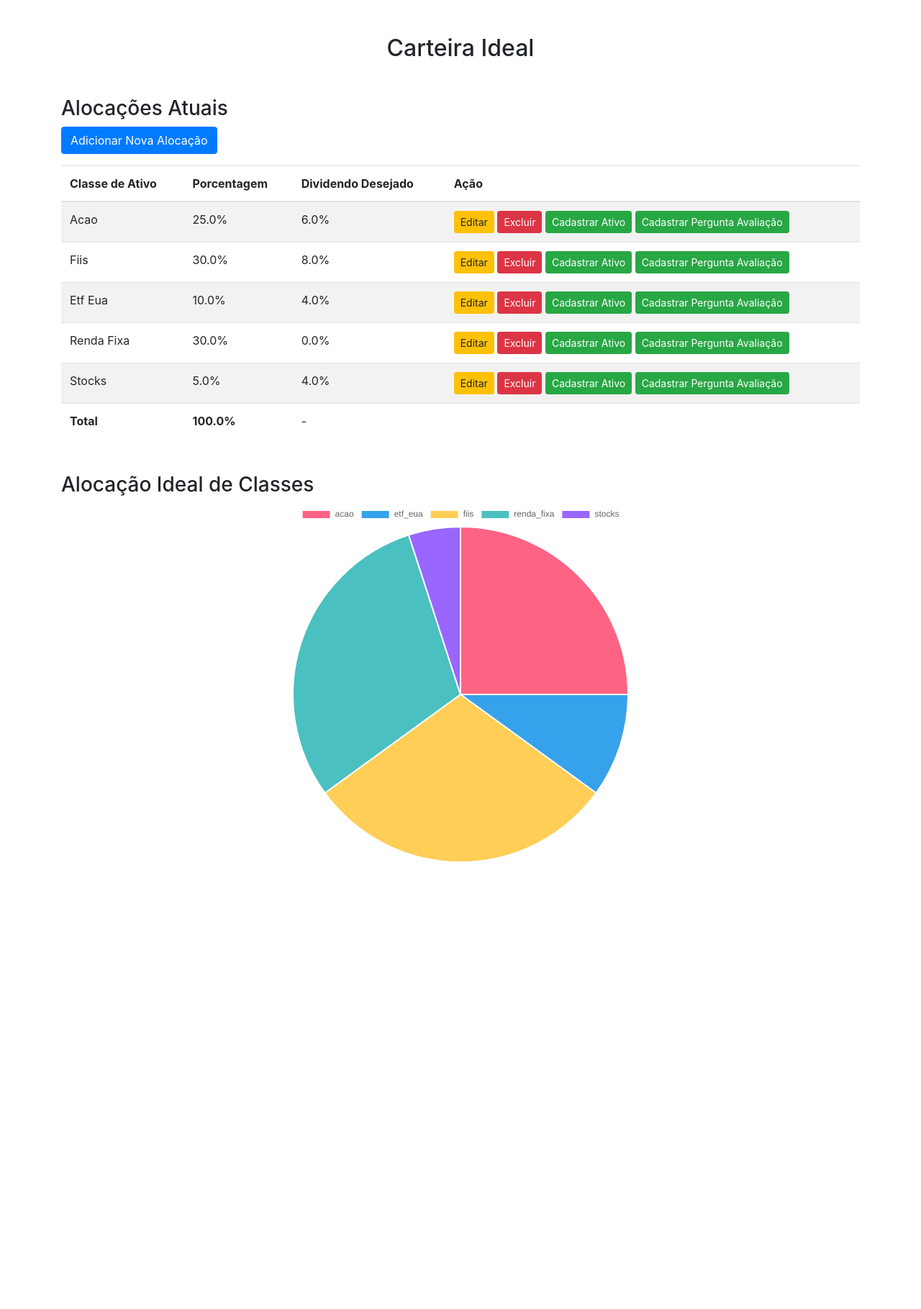
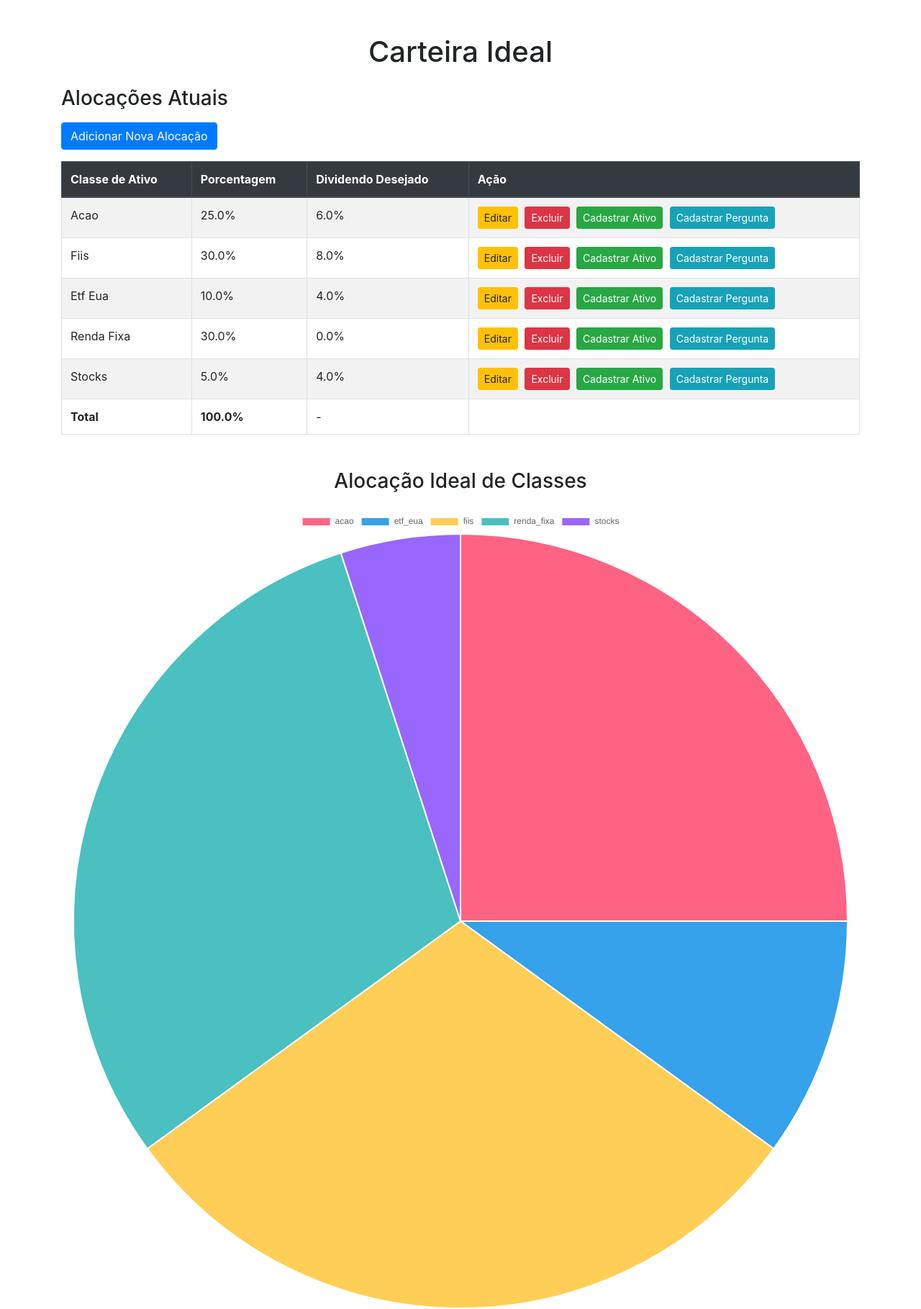
Before and after one commit to andredemelo/essentia-invest-web, a Flask app: page /carteira_ideal in a window 1280 px wide. Shown: the whole page at 72% size. Before the commit the page ends 1197 px from the top, so only its background shows below. Run offline with Flask 3, Linux system fonts and the light colour scheme; a user stored in the database is signed in; data comes from the database, SQL or seed files in the repository; some libraries are stand-ins or nearby versions.

Commit message:
Melhorando layout de página de carteira ideal.

```diff
--- /dev/null
+++ b/static/css/carteira_ideal/styles.css
@@ -0,0 +1,13 @@
+#graficoPizza {
+    max-width: 100%;
+    height: auto;
+}
+
+.modal-header {
+    background-color: #007bff;
+    color: white;
+}
+
+.btn-custom {
+    margin-right: 5px;
+}
--- /dev/null
+++ b/static/js/carteira_ideal/scripts.js
@@ -0,0 +1,19 @@
+const ctx = document.getElementById('graficoPizza').getContext('2d');
+
+if (typeof alocacoesJson !== 'undefined') {
+    new Chart(ctx, {
+        type: 'pie',
+        data: {
+            labels: Object.keys(alocacoesJson),
+            datasets: [{
+                data: Object.values(alocacoesJson),
+                backgroundColor: ['#FF6384', '#36A2EB', '#FFCE56', '#4BC0C0', '#9966FF', '#FF9F40', '#C9CBCF', '#FF5733', '#33FF57', '#3357FF'],
+            }]
+        },
+        options: {
+            responsive: true,
+        }
+    });
+} else {
+    console.error("Variável 'alocacoesJson' não definida.");
+}
--- a/templates/carteira_ideal.html
+++ b/templates/carteira_ideal.html
@@ -5,20 +5,21 @@
     <meta name="viewport" content="width=device-width, initial-scale=1.0">
     <title>Carteira Ideal - Essentia Invest</title>
     <link rel="stylesheet" href="https://stackpath.bootstrapcdn.com/bootstrap/4.5.2/css/bootstrap.min.css">
-    <style>
-        #graficoPizza {
-            width: 500px;
-            height: 500px;
-        }
-    </style>
+    <link rel="stylesheet" href="../static/css/carteira_ideal/styles.css">
 </head>
 <body>
     <div class="container mt-5">
-        <h2 class="text-center">Carteira Ideal</h2>
-        <h3 class="mt-5">Alocações Atuais</h3>
+        <!-- Título principal -->
+        <div class="text-center mb-4">
+            <h1>Carteira Ideal</h1>
+        </div>
+
+        <!-- Seção de alocações atuais -->
+        <div>
+            <h3 class="mb-3">Alocações Atuais</h3>
             <button class="btn btn-primary mb-3" data-toggle="modal" data-target="#adicionarModal">Adicionar Nova Alocação</button>
-        <table class="table table-striped">
-            <thead>
+            <table class="table table-striped table-bordered">
+                <thead class="thead-dark">
                     <tr>
                         <th>Classe de Ativo</th>
                         <th>Porcentagem</th>
@@ -33,26 +34,34 @@
                         <td>{{ alocacao[1] }}%</td>
                         <td>{{ alocacao[2] }}%</td>
                         <td>
-                        <button class="btn btn-warning btn-sm" data-toggle="modal" data-target="#editarModal" data-classe="{{ alocacao[0] }}" data-porcentagem="{{ alocacao[1] }}" data-dividendo="{{ alocacao[2] }}">Editar</button>
-                        <button class="btn btn-danger btn-sm" data-toggle="modal" data-target="#excluirModal" data-classe="{{ alocacao[0] }}" data-porcentagem="{{ alocacao[1] }}">Excluir</button>
-                        <a class="btn btn-success btn-sm" href="{{ url_for('cadastrar_ativos', classe_ativo=alocacao[0]) }}">Cadastrar Ativo</a>
-                        <a class="btn btn-success btn-sm" href="{{ url_for('pergunta', classe_ativo=alocacao[0]) }}">Cadastrar Pergunta Avaliação</a>
+                            <button class="btn btn-warning btn-sm btn-custom" data-toggle="modal" data-target="#editarModal"
+                                data-classe="{{ alocacao[0] }}"
+                                data-porcentagem="{{ alocacao[1] }}"
+                                data-dividendo="{{ alocacao[2] }}">Editar</button>
+                            <button class="btn btn-danger btn-sm btn-custom" data-toggle="modal" data-target="#excluirModal"
+                                data-classe="{{ alocacao[0] }}"
+                                data-porcentagem="{{ alocacao[1] }}">Excluir</button>
+                            <a class="btn btn-success btn-sm btn-custom" href="{{ url_for('cadastrar_ativos', classe_ativo=alocacao[0]) }}">Cadastrar Ativo</a>
+                            <a class="btn btn-info btn-sm" href="{{ url_for('pergunta', classe_ativo=alocacao[0]) }}">Cadastrar Pergunta</a>
                         </td>
                     </tr>
                     {% endfor %}
                     <tr>
                         <td><strong>Total</strong></td>
                         <td><strong>{{ soma_total }}%</strong></td>
-                    <td> - </td>
+                        <td>-</td>
                         <td></td>
                     </tr>
                 </tbody>
             </table>
+        </div>
 
-        <!-- Gráfico de Pizza -->
-        <h3 class="mt-5">Alocação Ideal de Classes</h3>
-        <div class="text-center">
+        <!-- Gráfico de pizza -->
+        <div class="mt-5">
+            <h3 class="text-center">Alocação Ideal de Classes</h3>
+            <div class="d-flex justify-content-center mt-4">
                 <canvas id="graficoPizza"></canvas>
+            </div>
         </div>
     </div>
 
@@ -99,126 +108,13 @@
         </div>
     </div>
 
-    <!-- Modal para edição de alocação -->
-    <div class="modal fade" id="editarModal" tabindex="-1" role="dialog" aria-labelledby="editarModalLabel" aria-hidden="true">
-        <div class="modal-dialog" role="document">
-            <div class="modal-content">
-                <div class="modal-header">
-                    <h5 class="modal-title" id="editarModalLabel">Editar Alocação</h5>
-                    <button type="button" class="close" data-dismiss="modal" aria-label="Close">
-                        <span aria-hidden="true">&times;</span>
-                    </button>
-                </div>
-                <form action="/carteira_ideal" method="POST">
-                    <div class="modal-body">
-                        <div class="form-group">
-                            <label for="classe_ativo_modal_editar">Classe de Ativo:</label>
-                            <input type="text" class="form-control" id="classe_ativo_modal_editar" name="classe_ativo" readonly>
-                        </div>
-                        <div class="form-group">
-                            <label for="porcentagem_modal_editar">Porcentagem:</label>
-                            <input type="number" class="form-control" id="porcentagem_modal_editar" name="porcentagem" step="0.01" required>
-                        </div>
-                        <div class="form-group">
-                            <label for="dividendo_desejado_editar">Dividendo Desejado:</label>
-                            <input type="number" class="form-control" id="dividendo_desejado_editar" name="dividendo_desejado" step="0.01" required>
-                        </div>
-                        <input type="hidden" id="classe_ativo_hidden_editar" name="classe_ativo_hidden">
-                    </div>
-                    <div class="modal-footer">
-                        <button type="button" class="btn btn-secondary" data-dismiss="modal">Fechar</button>
-                        <button type="submit" class="btn btn-primary">Salvar Alterações</button>
-                    </div>
-                </form>
-            </div>
-        </div>
-    </div>
-
-    <!-- Modal para exclusão de alocação -->
-    <div class="modal fade" id="excluirModal" tabindex="-1" role="dialog" aria-labelledby="excluirModalLabel" aria-hidden="true">
-        <div class="modal-dialog" role="document">
-            <div class="modal-content">
-                <div class="modal-header">
-                    <h5 class="modal-title" id="excluirModalLabel">Excluir Alocação</h5>
-                    <button type="button" class="close" data-dismiss="modal" aria-label="Close">
-                        <span aria-hidden="true">&times;</span>
-                    </button>
-                </div>
-                <form action="/excluir_alocacao" method="POST">
-                    <div class="modal-body">
-                        <p>Tem certeza de que deseja excluir a alocação para <strong><span id="classe_ativo_modal_excluir"></span></strong>?</p>
-                        <input type="hidden" id="classe_ativo_hidden_excluir" name="classe_ativo">
-                    </div>
-                    <div class="modal-footer">
-                        <button type="button" class="btn btn-secondary" data-dismiss="modal">Fechar</button>
-                        <button type="submit" class="btn btn-danger">Excluir</button>
-                    </div>
-                </form>
-            </div>
-        </div>
-    </div>
-
-    <!-- Scripts -->
     <script src="https://code.jquery.com/jquery-3.5.1.slim.min.js"></script>
     <script src="https://cdn.jsdelivr.net/npm/@popperjs/core@2.9.3/dist/umd/popper.min.js"></script>
     <script src="https://stackpath.bootstrapcdn.com/bootstrap/4.5.2/js/bootstrap.min.js"></script>
     <script src="https://cdn.jsdelivr.net/npm/chart.js"></script>
-
     <script>
         const alocacoesJson = {{ alocacoes_json | tojson }};
-        const labels = Object.keys(alocacoesJson);
-        const data = Object.values(alocacoesJson);
-
-        var ctx = document.getElementById('graficoPizza').getContext('2d');
-        var graficoPizza = new Chart(ctx, {
-            type: 'pie',
-            data: {
-                labels: Object.keys({{ alocacoes_json|tojson }}),
-                datasets: [{
-                    data: Object.values({{ alocacoes_json|tojson }}),
-                    backgroundColor: [
-                        '#FF6384',
-                        '#36A2EB',
-                        '#FFCE56',
-                        '#4BC0C0',
-                        '#9966FF',
-                        '#FF9F40',
-                        '#C9CBCF',
-                        '#FF5733',
-                        '#33FF57',
-                        '#3357FF'
-                    ],
-                }]
-            },
-            options: {
-                responsive: true,
-                maintainAspectRatio: false
-            }
-        });
-
-        // Evento para abrir modal de edição com valores preenchidos
-        $('#editarModal').on('show.bs.modal', function (event) {
-            var button = $(event.relatedTarget);
-            var classeAtivo = button.data('classe');
-            var porcentagem = button.data('porcentagem');
-            var dividendo_desejado = button.data('dividendo');
-
-            var modal = $(this);
-            modal.find('.modal-body #classe_ativo_modal_editar').val(classeAtivo);
-            modal.find('.modal-body #porcentagem_modal_editar').val(porcentagem);
-            modal.find('.modal-body #dividendo_desejado_editar').val(dividendo_desejado);
-            modal.find('.modal-body #classe_ativo_hidden_editar').val(classeAtivo);
-        });
-
-        // Evento para abrir modal de exclusão com o valor correto
-        $('#excluirModal').on('show.bs.modal', function (event) {
-            var button = $(event.relatedTarget);
-            var classeAtivo = button.data('classe');
-
-            var modal = $(this);
-            modal.find('#classe_ativo_modal_excluir').text(classeAtivo);
-            modal.find('#classe_ativo_hidden_excluir').val(classeAtivo);
-        });
     </script>
+    <script src="../static/js/carteira_ideal/scripts.js"></script>
 </body>
 </html>
```
Lines whose indentation alone changed are shown as unchanged.
